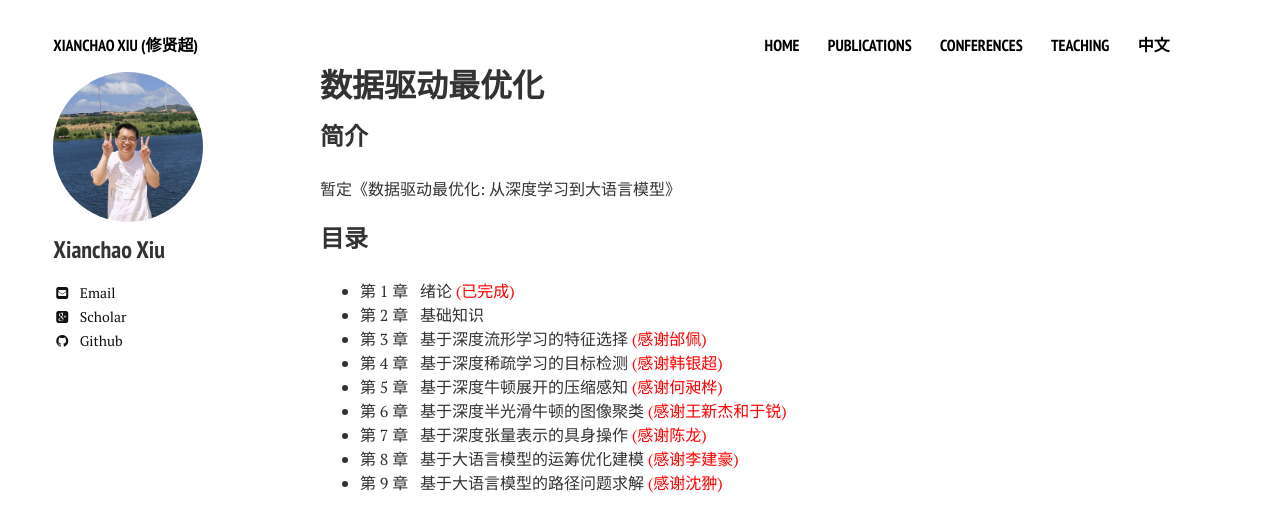
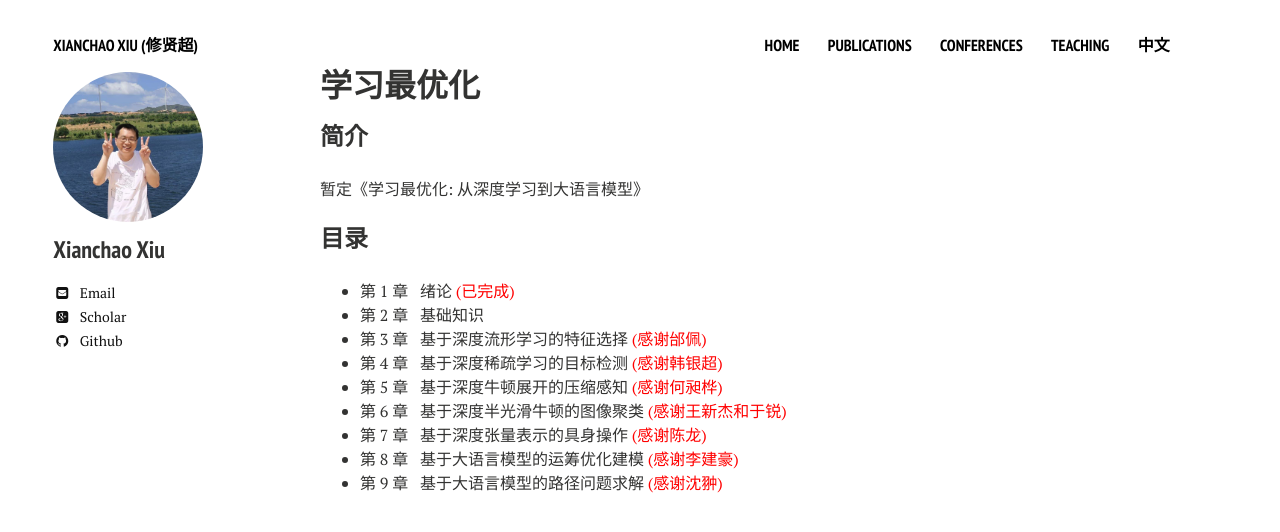
Before and after one commit to xianchaoxiu/xianchaoxiu.github.io, a Jekyll site: the page built from chinese/book/DDO/index.md, in a window 1280 px wide. Shown: the top 532 px of the page. Built offline with Jekyll 4.4.1, drawn with Linux system fonts in a browser that asks for light colours; nearby versions of some CDN libraries.

Commit message:
Update index.md

```diff
--- a/chinese/book/DDO/index.md
+++ b/chinese/book/DDO/index.md
@@ -1,12 +1,12 @@
 ---
 layout: page
-title: 数据驱动最优化
+title: 学习最优化
 comments: false
 share: false
 ---
 
 ### 简介
-暂定《数据驱动最优化: 从深度学习到大语言模型》
+暂定《学习最优化: 从深度学习到大语言模型》
 
 
 ### 目录
```
